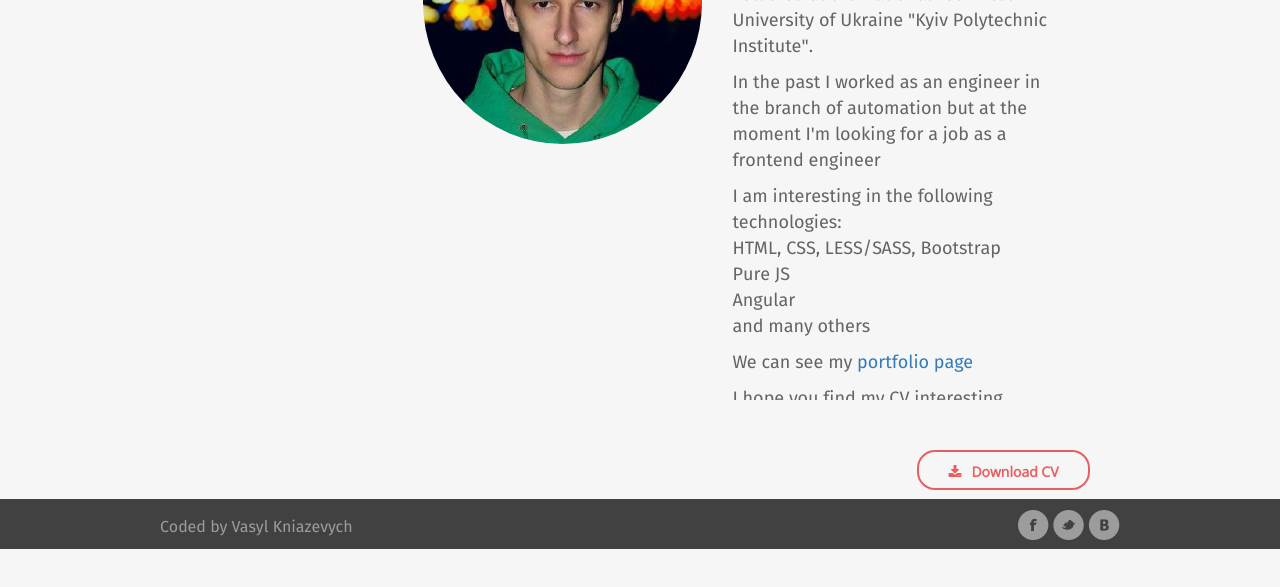
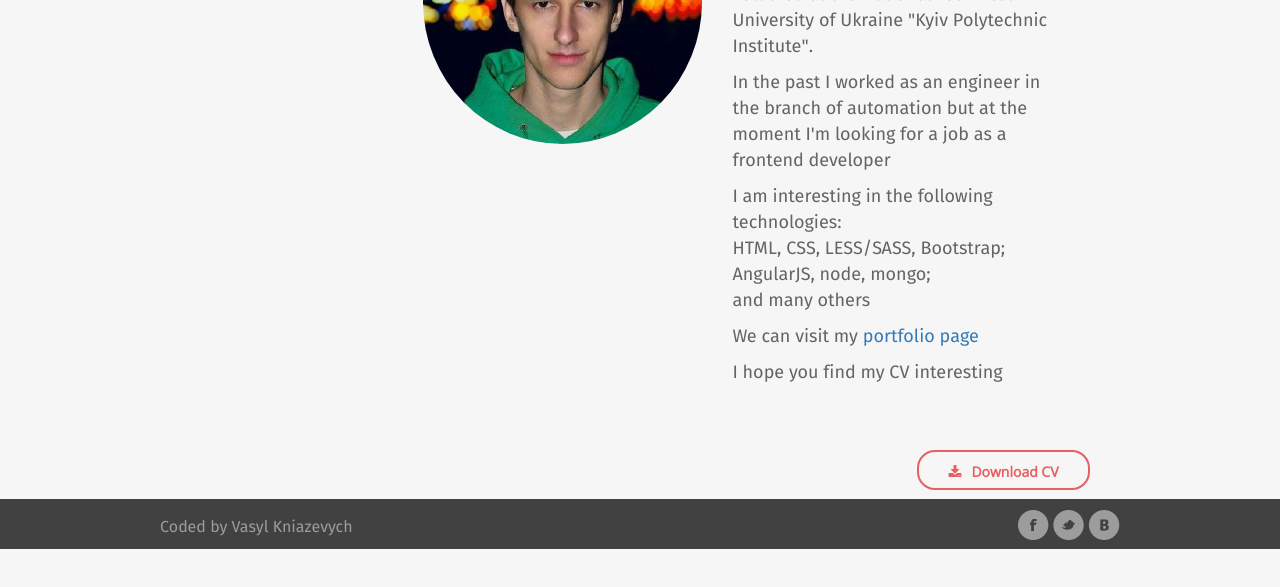
Before and after one commit to Basil92/portfolio, a plain HTML site: page index.html in a window 1280 px wide. Shown: the part 251-838 px from the top of the page. Drawn offline with nearby package versions, Linux system fonts and the light colour scheme.

Commit message:
change info

```diff
--- a/index.html
+++ b/index.html
@@ -67,14 +67,13 @@
 										<p>I am 24 years frontend developer from Ukraine.</p>
 										<p>I studied at the National Technical University of Ukraine "Kyiv Polytechnic Institute".</p>
 										<p>In the past I worked as an engineer in the branch of automation
-											but at the moment I'm looking for a job as a frontend engineer</p>
+											but at the moment I'm looking for a job as a frontend developer</p>
 										<ul>I am interesting in the following technologies:
-											<li>HTML, CSS, LESS/SASS, Bootstrap</li>
-											<li>Pure JS</li>
-											<li>Angular</li>
+											<li>HTML, CSS, LESS/SASS, Bootstrap;</li>
+											<li>AngularJS, node, mongo;</li>
 											<li>and many others</li>
 										</ul>
-										<p>We can see my <a href="http://localhost:63342/portfolio/pages/portfolio.html">portfolio page</a></p>
+										<p>We can visit my <a href="http://localhost:63342/portfolio/pages/portfolio.html">portfolio page</a></p>
 										<p>I hope you fіnd my CV interesting</p>
 										<p>Thank you for your attention</p>
 									</div>
```
